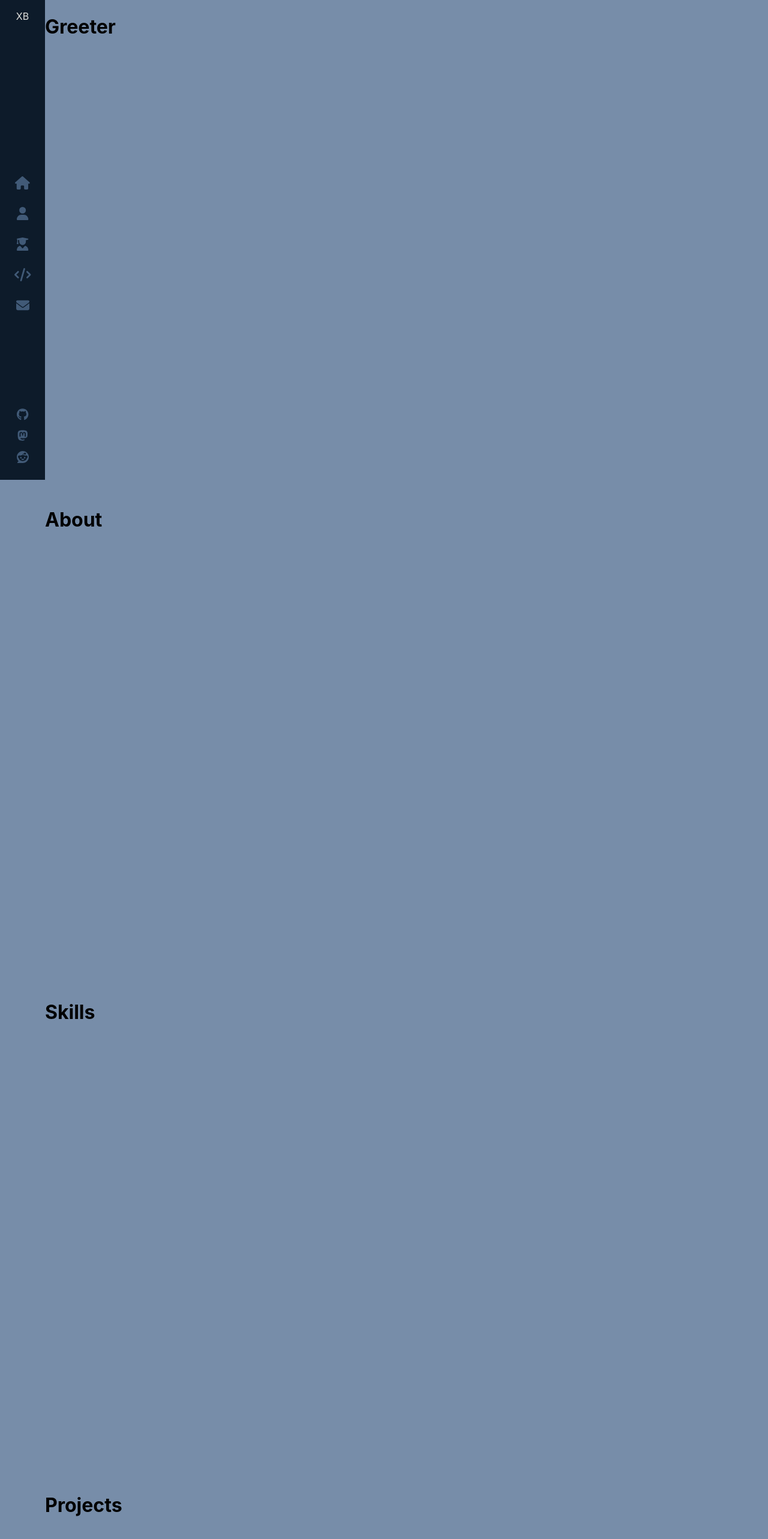
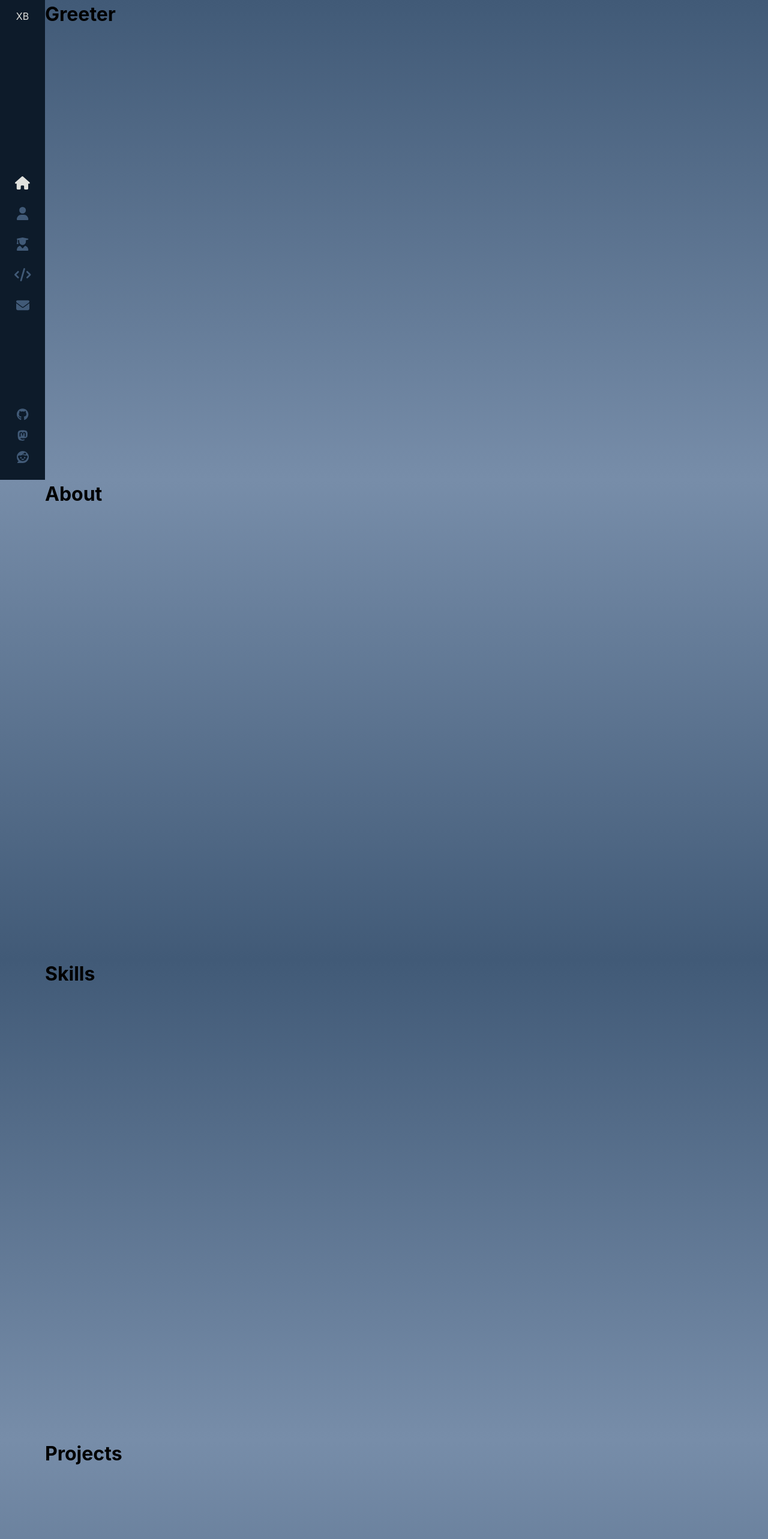
Before and after one commit to xavier-berthiaume/Site-CV-Xavier, a React (Vite) app: page / in a window 1280 px wide. Shown: the top 2566 px of the page at 60% size. Built offline with nearby package versions, Linux system fonts and the light colour scheme.

Commit message:
Added gradient background, might eventually switch for something sharper looking

```diff
--- a/src/App.scss
+++ b/src/App.scss
@@ -5,8 +5,32 @@ $light_color: #778DA9;
 $dark_color: #1B263B;
 
 .layout-block {
-  width: 100%;
+  width: calc(100% - 75px);
   height: 100vh;
 
   padding-left: 75px;
-};
+
+  h1 {
+    margin-top: 0px;
+  }
+}
+
+#greeter {
+  background-image: linear-gradient($primary_color, $light_color)
+}
+
+#about {
+  background-image: linear-gradient($light_color, $primary_color)
+}
+
+#skills {
+  background-image: linear-gradient($primary_color, $light_color)
+}
+
+#projects {
+  background-image: linear-gradient($light_color, $primary_color)
+}
+
+#contact {
+  background-image: linear-gradient($primary_color, $light_color)
+}
--- a/src/index.scss
+++ b/src/index.scss
@@ -2,6 +2,7 @@
   font-family: Inter, system-ui, Avenir, Helvetica, Arial, sans-serif;
   line-height: 1.5;
   font-weight: 400;
+
 
   color-scheme: light dark;
   background-color: #778DA9;
@@ -13,6 +14,10 @@
   -webkit-text-size-adjust: 100%;
 }
 
+html, body, #root {
+  width: 100%;
+}
+
 body {
   margin: 0;
   display: flex;
```
